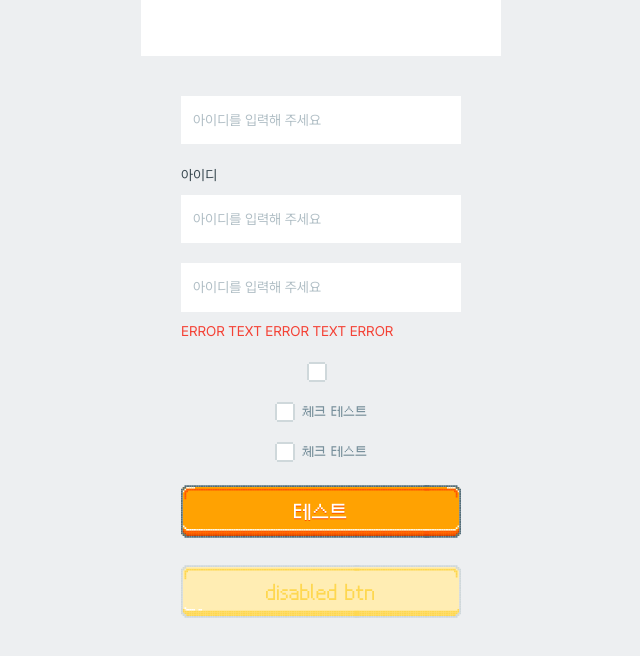
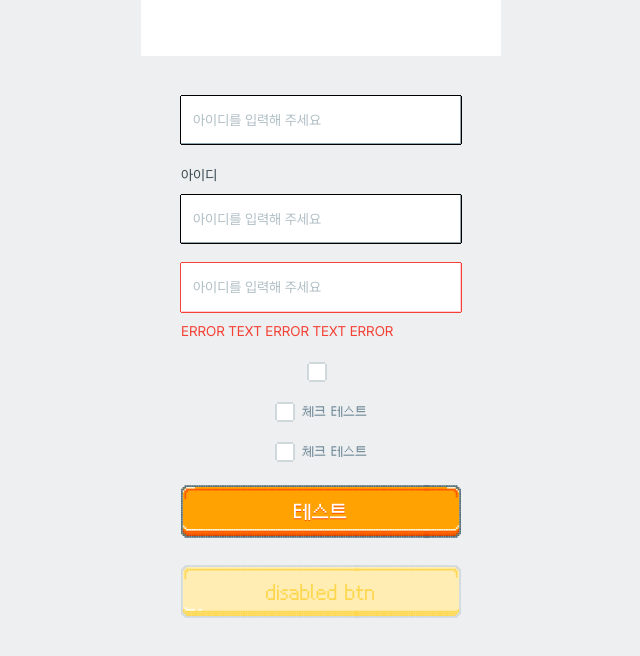
Before and after one commit to bside-4team/4team-client, a Next.js app: page /example/input in a window 1280 px wide. Shown: the top 656 px of the page, without its empty margins (319-959 px from the left). Built offline with nearby package versions, Linux system fonts and the light colour scheme; no server answers.

Commit message:
feat: components layer에 default-btn, default-input, error-input 추가

```diff
--- a/src/styles/globals.css
+++ b/src/styles/globals.css
@@ -196,6 +196,106 @@
       }
     }
   }
+
+  .default-btn {
+    position: relative;
+    border: none;
+    box-shadow: inset -1px -1px 0px 0px rgba(0, 0, 0, 0.25);
+    display: flex;
+    align-items: center;
+    justify-content: center;
+
+    &:before,
+    &:after {
+      content: '';
+      position: absolute;
+      width: 100%;
+      height: 100%;
+      box-sizing: content-box;
+    }
+
+    &:before {
+      top: -1px;
+      left: 0;
+      border-top: 1px black solid;
+      border-bottom: 1px black solid;
+    }
+
+    &:after {
+      left: -1px;
+      top: 0;
+      border-left: 1px black solid;
+      border-right: 1px black solid;
+    }
+
+    &:not(:disabled):active {
+      box-shadow: inset 1px 1px 0px 0px rgba(0, 0, 0, 0.25);
+    }
+  }
+
+  .default-input {
+    position: relative;
+    border: none;
+    box-shadow: inset -1px -1px 0px 0px #90a4ae;
+    display: flex;
+    align-items: center;
+    justify-content: center;
+
+    &:before,
+    &:after {
+      content: '';
+      position: absolute;
+      width: 100%;
+      height: 100%;
+      box-sizing: content-box;
+    }
+
+    &:before {
+      top: -1px;
+      left: 0;
+      border-top: 1px black solid;
+      border-bottom: 1px black solid;
+    }
+
+    &:after {
+      left: -1px;
+      top: 0;
+      border-left: 1px black solid;
+      border-right: 1px black solid;
+    }
+  }
+
+  .error-input {
+    position: relative;
+    border: none;
+    box-shadow: inset -1px -1px 0px 0px #ffcdd1;
+    display: flex;
+    align-items: center;
+    justify-content: center;
+
+    &:before,
+    &:after {
+      content: '';
+      position: absolute;
+      width: 100%;
+      height: 100%;
+      box-sizing: content-box;
+    }
+
+    &:before {
+      top: -1px;
+      left: 0;
+      border-top: 1px #f44236 solid;
+      border-bottom: 1px #f44236 solid;
+    }
+
+    &:after {
+      left: -1px;
+      top: 0;
+      border-left: 1px #f44236 solid;
+      border-right: 1px #f44236 solid;
+    }
+  }
 }
 
 @layer utilities {
```
